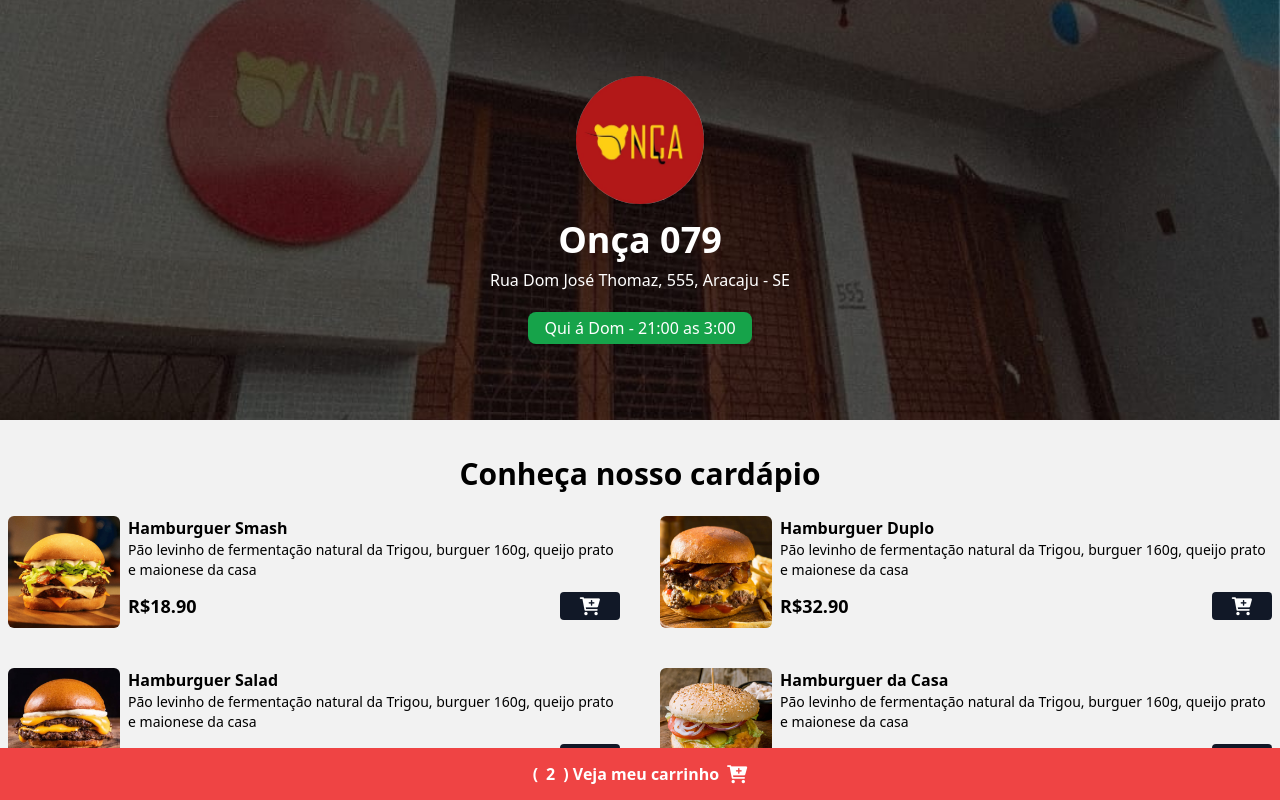
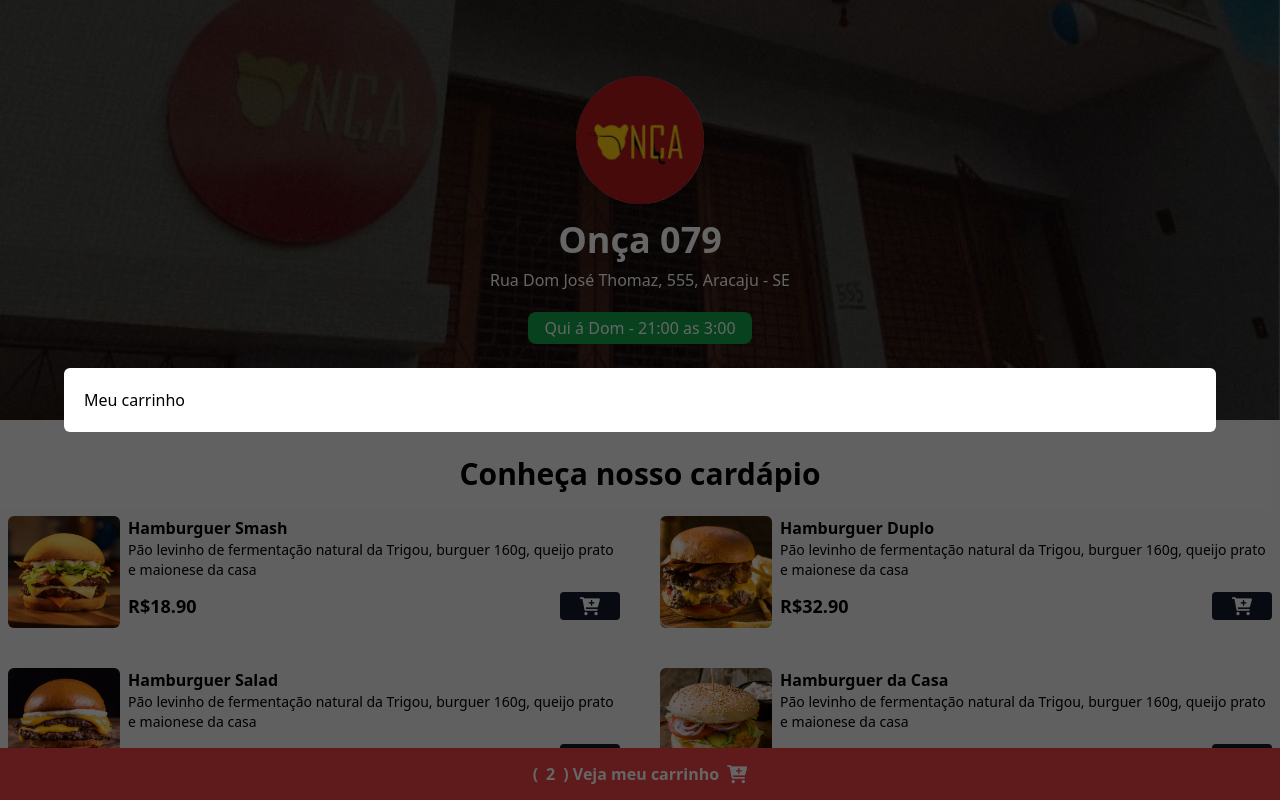
Before and after one commit to psicogi/Cardapio-Digital, a website: page index.html in a window 1280 px wide. Shown: the top 800 px of the page. Drawn offline with Linux system fonts and the light colour scheme.

Commit message:
adicionei a aba de modal cart

```diff
--- a/estilos/style.css
+++ b/estilos/style.css
@@ -1,4 +1,4 @@
-@charset "UTF-8";
+
 @tailwind base;
 @tailwind components;
 @tailwind utilities;
--- a/index.html
+++ b/index.html
@@ -8,6 +8,7 @@
     <title>Onça - Casa de Cultura e Arte</title>
 </head>
 <body>
+
     <header class="w-full h-[420px] bg-zinc-900 bg-home bg-cover bg-center">
         <div class="w-full h-full flex flex-col justify-center items-center">
             <img src="imagens/logo onca.jpg"
@@ -143,6 +144,12 @@
 
     </div>
 
+    <div class="bg-black/60 w-full h-full fixed top-0 left-0 z-[99] flex items-center justify-center">
+        <div class="bg-white p-5 rounded-md min-w-[90%]">
+            <h2>Meu carrinho</h2>
+        </div>
+    </div>
+
     <footer class="w-full bg-red-500 py-3 fixed bottom-0 z-40 flex items-center justify-center">
         <button class="flex items-center gap-2 text-white font-bold" id="cart-btn">
             (<span id="cart-count">2</span>)
--- a/tailwind.config.js
+++ b/tailwind.config.js
@@ -4,7 +4,7 @@
   theme: {
     extend: {
       backgroundImage: {
-        "home": "url('/imagens/fachaonca.jpg')"
+        "home": "url('/imagens/fachada_onca.jpg')"
       }
     },
   },
```
Also changed, not shown: estilos/output.css, imagens/fachada_onca.jpg (renamed from imagens/fachaonca.jpg).
